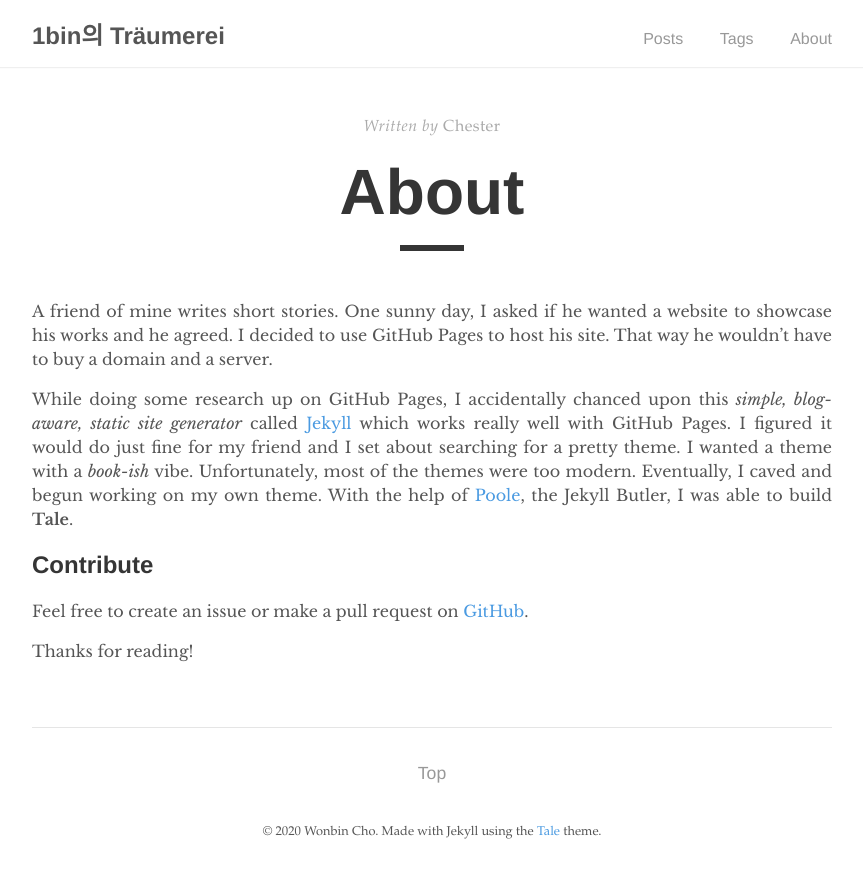
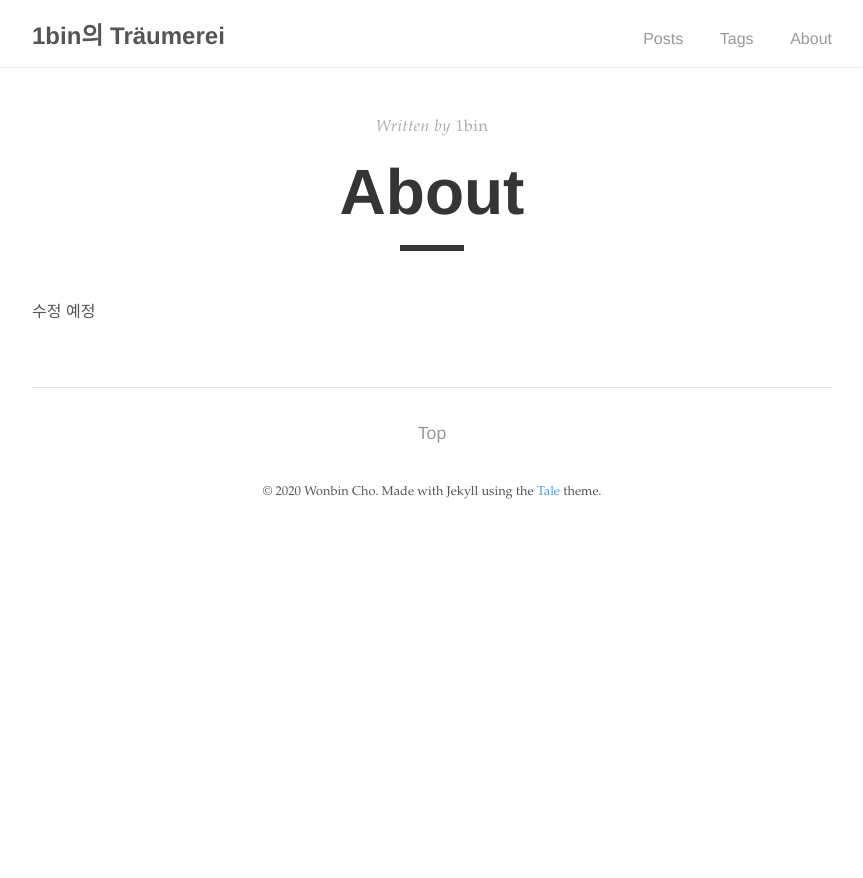
Before and after one commit to 1bin01/1bin01.github.io, a Jekyll site: the page built from _pages/about.md, in a window 1280 px wide. Shown: the top 878 px of the page, without its empty margins (208-1071 px from the left). Built offline with Jekyll 4.4.1, drawn with Linux system fonts in a browser that asks for light colours.

Commit message:
Update about.md

```diff
--- a/_pages/about.md
+++ b/_pages/about.md
@@ -1,15 +1,8 @@
 ---
 layout: post
 title: "About"
-author: "Chester"
+author: "1bin"
 permalink: /about/
 ---
 
-A friend of mine writes short stories. One sunny day, I asked if he wanted a website to showcase his works and he agreed. I decided to use GitHub Pages to host his site. That way he wouldn't have to buy a domain and a server.
-
-While doing some research up on GitHub Pages, I accidentally chanced upon this _simple, blog-aware, static site generator_ called [Jekyll](https://jekyllrb.com/) which works really well with GitHub Pages. I figured it would do just fine for my friend and I set about searching for a pretty theme. I wanted a theme with a _book-ish_ vibe. Unfortunately, most of the themes were too modern. Eventually, I caved and begun working on my own theme. With the help of [Poole](https://github.com/poole/poole), the Jekyll Butler, I was able to build **Tale**.
-
-## Contribute
-Feel free to create an issue or make a pull request on [GitHub](https://github.com/chesterhow/tale).
-
-Thanks for reading!
+수정 예정
```
